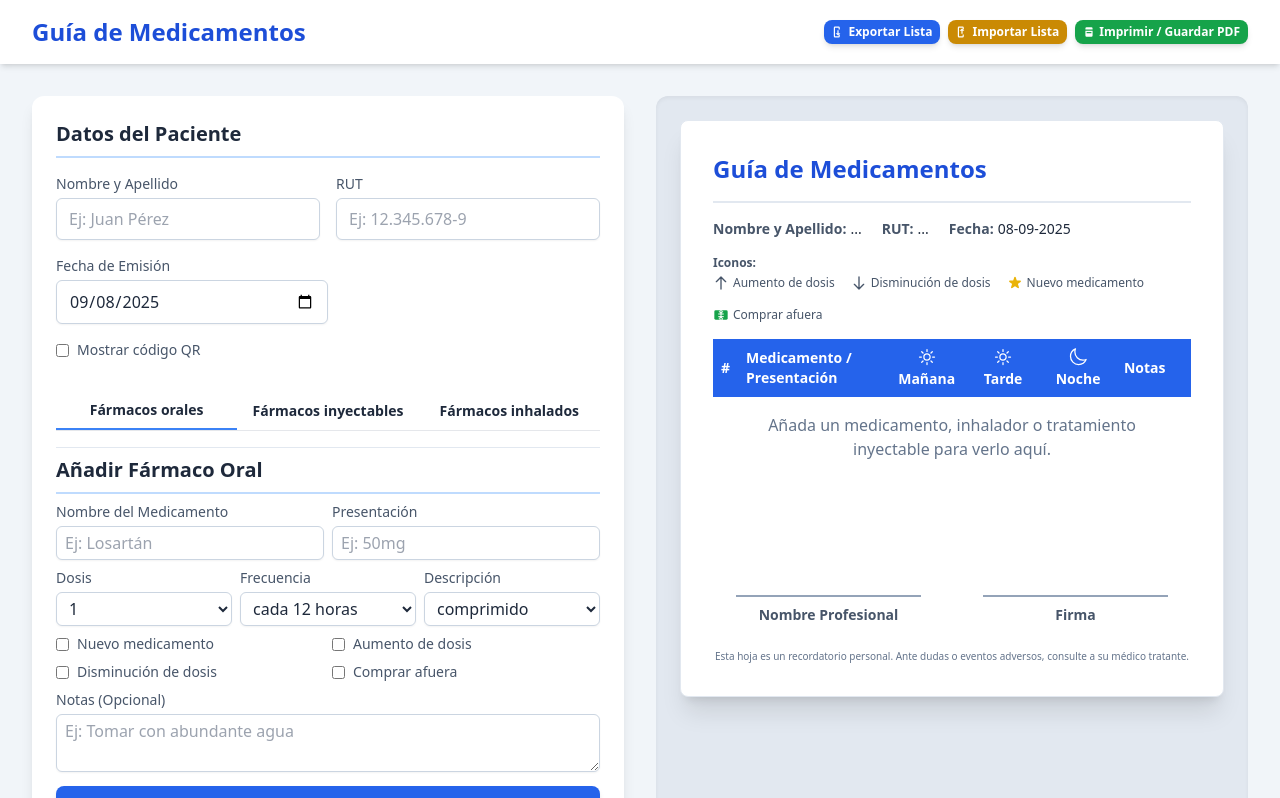
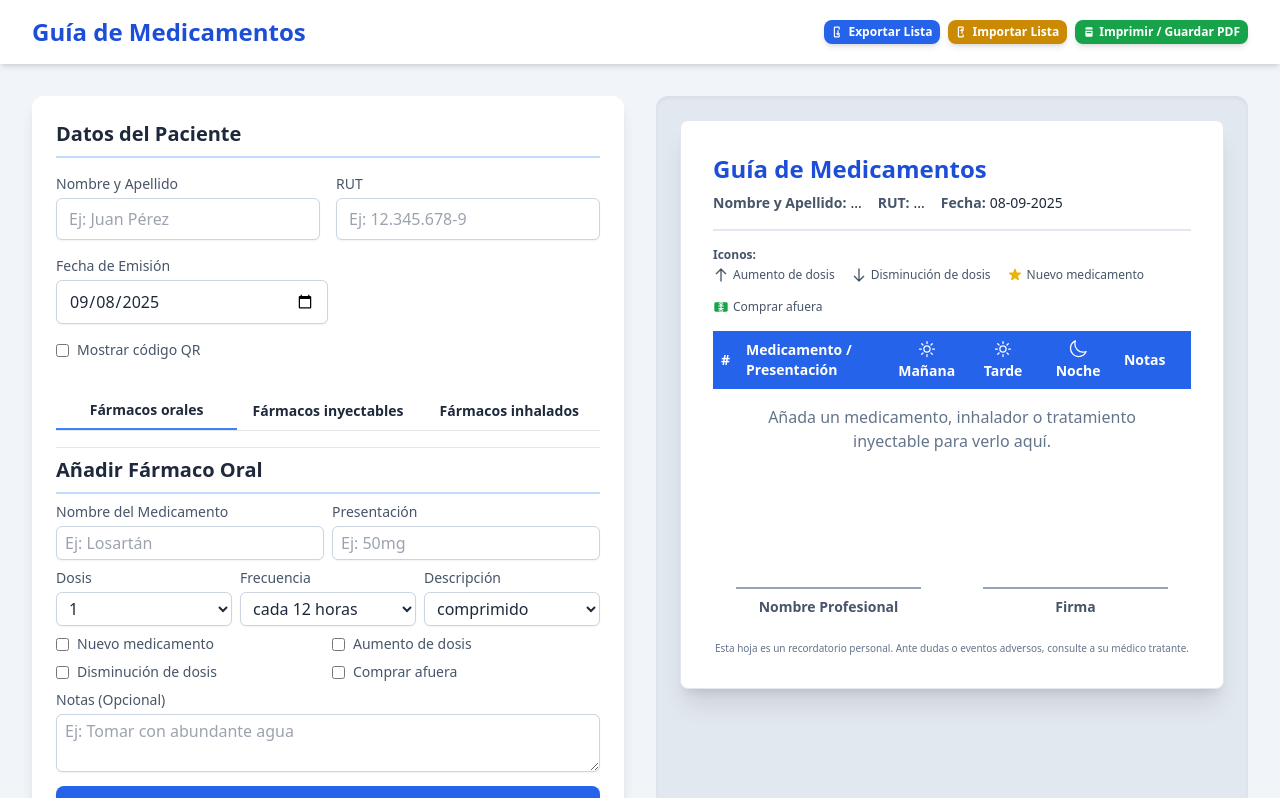
Before and after one commit to DanielOpazoD/Cartolamedicamentos, a React (Vite) app: page / in a window 1280 px wide. Shown: the top 798 px of the page. Built offline with nearby package versions, Linux system fonts and the light colour scheme.

Commit message:
Place patient info inline with QR code

```diff
--- a/components/SchedulePreview.tsx
+++ b/components/SchedulePreview.tsx
@@ -143,14 +143,10 @@ const SchedulePreview: React.FC<SchedulePreviewProps> = ({ patient, medications,
 
     return (
         <div id="schedule-preview" className="bg-white p-8 rounded-lg shadow-xl w-full max-w-4xl mx-auto border border-slate-200">
-            <header className="mb-4 border-b-2 pb-4 border-slate-200 flex justify-between items-start">
+            <header className="mb-4 border-b-2 pb-4 border-slate-200">
                 <h1 className="text-2xl font-extrabold text-blue-700">Guía de Medicamentos</h1>
-                {showQr && (
-                    <img src={qrImageSrc} alt="Código QR de medicamentos" className="w-36 h-36" />
-                )}
-            </header>
-
-            <section className="mb-4 text-sm flex flex-col sm:flex-row sm:space-x-4 gap-1">
+                <div className="mt-2 flex justify-between items-start">
+                    <div className="text-sm flex flex-wrap gap-x-4 gap-y-1">
                         <div className="flex items-center">
                             <span className="font-bold text-slate-600">Nombre y Apellido:</span>
                             <span className="ml-1 text-slate-800">{patient.name || '...'}</span>
@@ -163,7 +159,12 @@ const SchedulePreview: React.FC<SchedulePreviewProps> = ({ patient, medications,
                             <span className="font-bold text-slate-600">Fecha:</span>
                             <span className="ml-1 text-slate-800">{patient.date ? new Date(patient.date + 'T00:00:00').toLocaleDateString('es-CL') : '...'}</span>
                         </div>
-            </section>
+                    </div>
+                    {showQr && (
+                        <img src={qrImageSrc} alt="Código QR de medicamentos" className="w-36 h-36" />
+                    )}
+                </div>
+            </header>
 
             <section className="mb-4 text-xs text-slate-600">
                 <p className="font-semibold mb-1">Iconos:</p>
```
Lines whose indentation alone changed are shown as unchanged.
